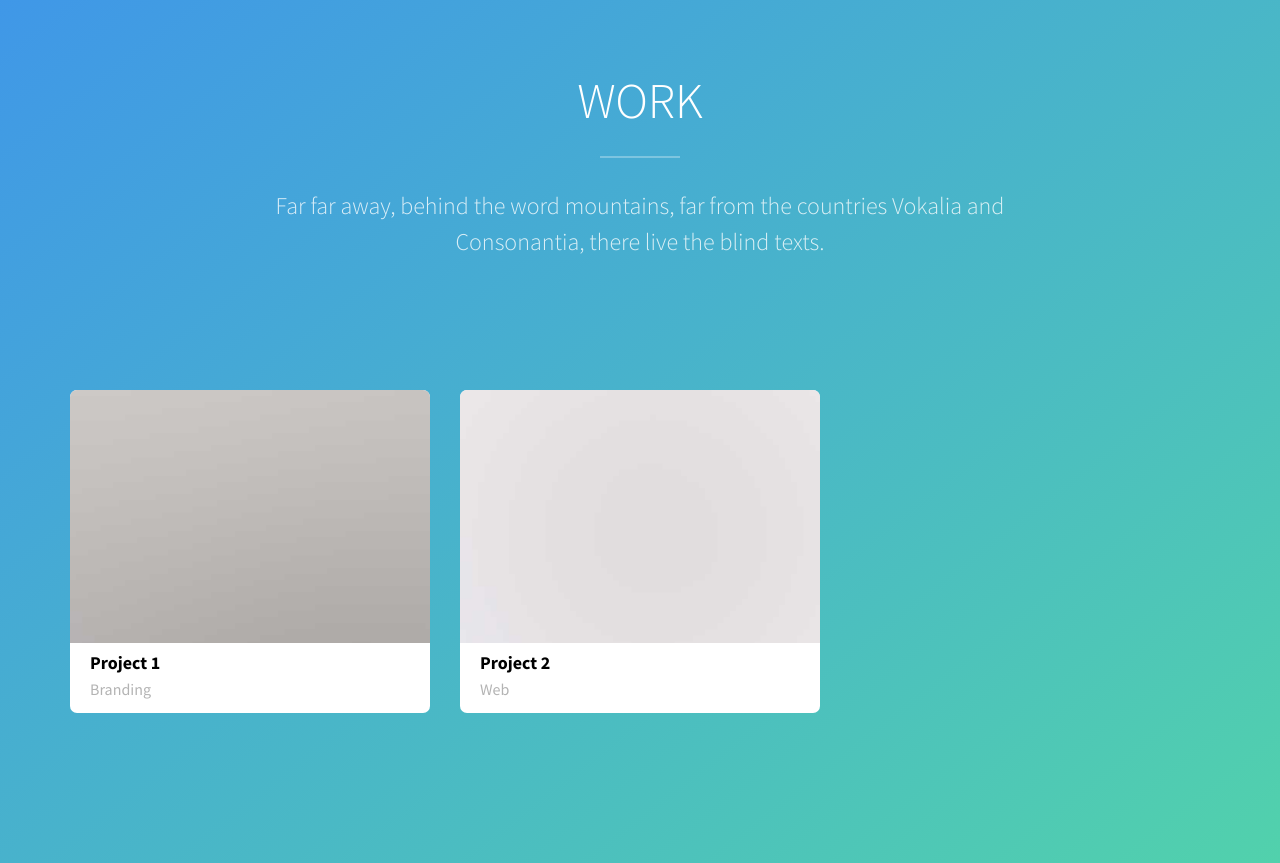
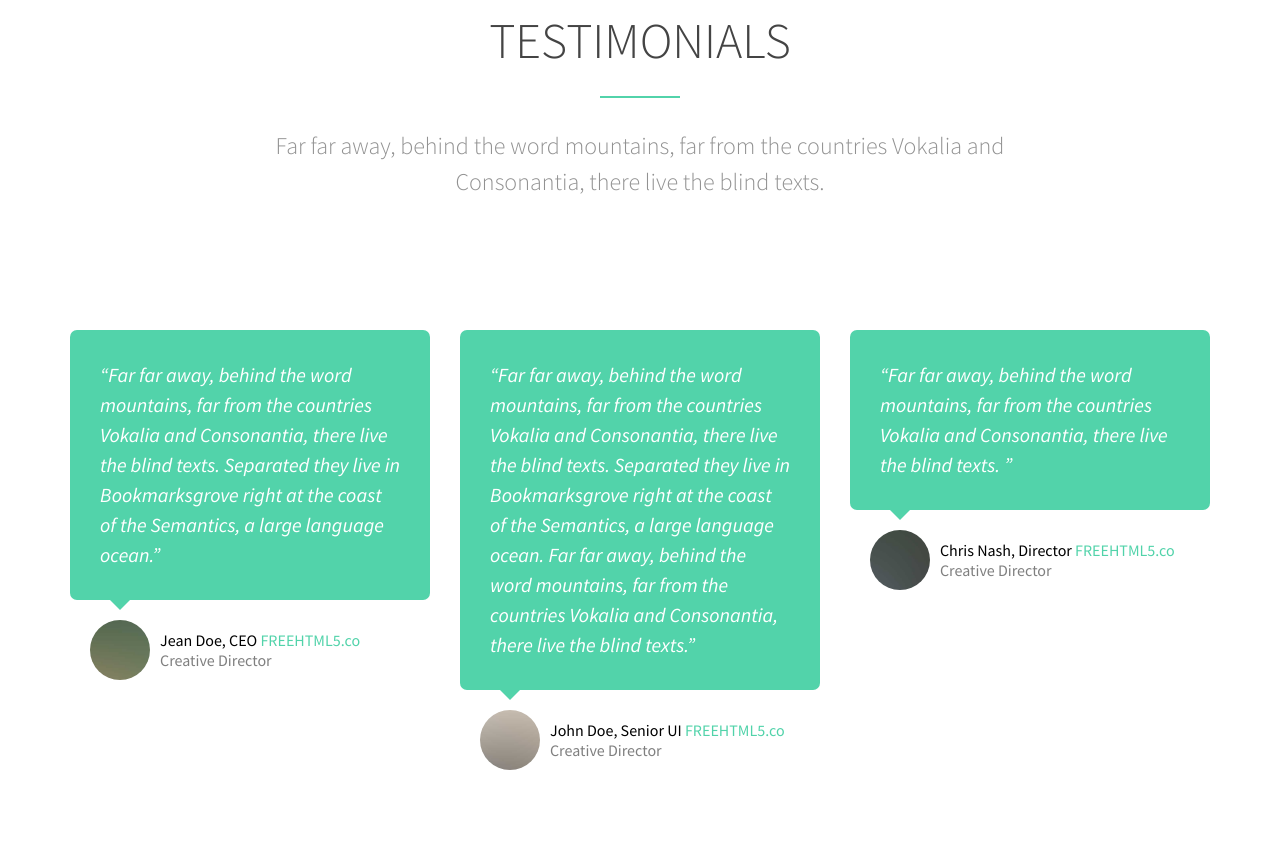
Before and after one commit to vibrantkeystudios/vibrantkeystudios.github.io, a plain HTML site: page index.html in a window 1280 px wide. Shown: the part 1657-2520 px from the top of the page. Drawn offline with Linux system fonts and the light colour scheme; some packages are replaced by stand-ins of ours; no server answers; files whose address does not match are found by name.

Commit message:
organize

```diff
--- a/index.html
+++ b/index.html
@@ -272,43 +272,6 @@
 		</div>
 	</section>
 
-	<section id="fh5co-work" data-section="work">
-		<div class="container">
-			<div class="row">
-				<div class="col-md-12 section-heading text-center">
-					<h2 class="to-animate">Work</h2>
-					<div class="row">
-						<div class="col-md-8 col-md-offset-2 subtext to-animate">
-							<h3>Far far away, behind the word mountains, far from the countries Vokalia and Consonantia, there live the blind texts.</h3>
-						</div>
-					</div>
-				</div>
-			</div>
-			<div class="row row-bottom-padded-sm">
-				<div class="col-md-4 col-sm-6 col-xxs-12">
-					<a href="images/work_1.jpg" class="fh5co-project-item image-popup to-animate">
-						<img src="images/work_1.jpg" alt="Image" class="img-responsive">
-						<div class="fh5co-text">
-						<h2>Project 1</h2>
-						<span>Branding</span>
-						</div>
-					</a>
-				</div>
-				<div class="col-md-4 col-sm-6 col-xxs-12">
-					<a href="images/work_2.jpg" class="fh5co-project-item image-popup to-animate">
-						<img src="images/work_2.jpg" alt="Image" class="img-responsive">
-						<div class="fh5co-text">
-						<h2>Project 2</h2>
-						<span>Web</span>
-						</div>
-					</a>
-				</div>
-
-				<div class="clearfix visible-sm-block"></div>
-
-			</div>
-		</div>
-	</section>
 
 	<section id="fh5co-testimonials" data-section="testimonials">
 		<div class="container">
```
